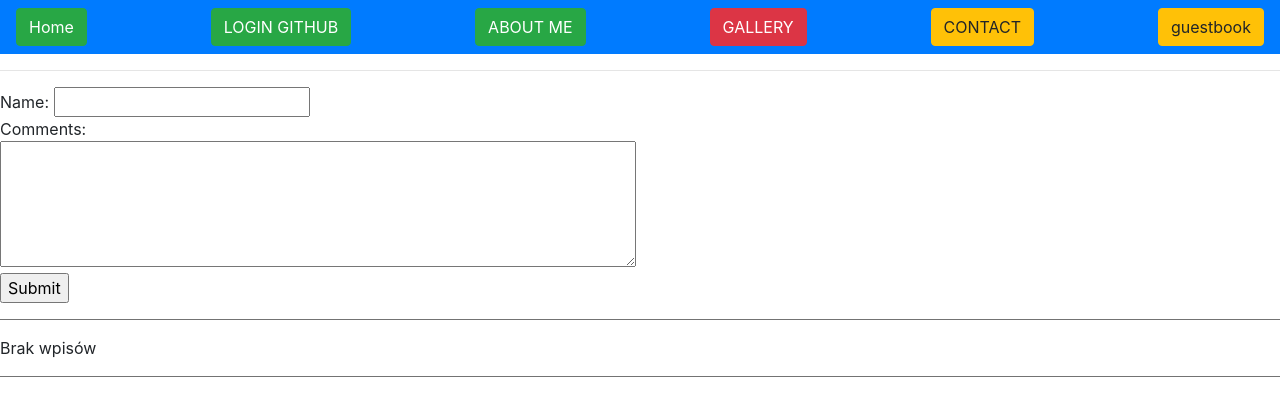
After one commit to DawidBlonski/az_app, a Flask app: page /guestbook in a window 1280 px wide. The commit adds this page. Shown: the top 416 px of the page. Run offline with Flask 2, Linux system fonts and the light colour scheme; data that the repository does not hold is empty; parts of the project's set-up code (start-up, migrations or seed data) failed here and were passed over; some libraries are stand-ins or nearby versions.

Commit message:
add login and guestbook

```diff
--- a/app.py
+++ b/app.py
@@ -1,23 +1,31 @@
 import os
 
 from dotenv import load_dotenv
-from flask import Flask, redirect, render_template, request
+from flask import Flask, render_template, request,redirect,url_for
+from flask_dance.contrib.github import make_github_blueprint, github
+import secrets
 from flask_mail import Mail, Message
-
+from database import AzureDB
 load_dotenv()
 
 app = Flask(__name__)
-
+app.debug = True
+app.secret_key = secrets.token_hex(16)
+os.environ['OAUTHLIB_INSECURE_TRANSPORT'] = '1'
 app.config["SEND_FILE_MAX_AGE_DEFAULT"] = 0
 app.config["TEMPLATES_AUTO_RELOAD"] = True
 app.config["SEND_FILE_MAX_AGE_DEFAULT"] = 0
-
+github_blueprint = make_github_blueprint(
+    client_id=f"{os.getenv('CLIENT_ID')}",
+    client_secret=f"{os.getenv('CLIENT_SECRET')}",
+)
 app.config["MAIL_SERVER"] = os.getenv("MAIL_SERVER")
 app.config["MAIL_PORT"] = int(os.getenv("MAIL_PORT"))
 app.config["MAIL_USERNAME"] = os.getenv("MAIL_USERNAME")
 app.config["MAIL_PASSWORD"] = os.getenv("MAIL_PASSWORD")
 app.config["MAIL_USE_TLS"] = bool(int(os.getenv("MAIL_USE_TLS")))
 app.config["MAIL_USE_SSL"] = bool(int(os.getenv("MAIL_USE_SSL")))
+app.register_blueprint(github_blueprint, url_prefix='/login')
 
 mail = Mail(app)
 
@@ -53,3 +61,29 @@ def contact():
             render_template("contact.html", status=f"Please fill out the form")
 
     return render_template("contact.html")
+
+
+@app.route('/guestbook',methods=['GET','POST'])
+def guestbook():
+    with AzureDB() as db:
+        if request.method == 'POST':
+            name = request.form.get('Name')
+            comment = request.form.get('Comment')
+            db.azureAddData(name,comment)
+        data = db.azureGetData()
+        return render_template("guestbook.html",data=data)
+
+@app.route('/login')
+def github_login():
+    if not github.authorized:
+        return redirect(url_for('github.login'))
+    else:
+        account_info = github.get('/user')
+    if account_info.ok:
+        account_info_json = account_info.json()
+        return '<h1>Your Github name is {}'.format(account_info_json['login'])
+
+    return '<h1>Request failed!</h1>'
+if __name__ == '__main__':
+    app.debug = True
+    app.run()
--- /dev/null
+++ b/database.py
@@ -0,0 +1,31 @@
+import pypyodbc
+from datetime import date
+import os
+class AzureDB:
+    dsn = f'Driver={{ODBC Driver 17 for SQL Server}};Server=tcp:{os.getenv("DB_SERVER")},{os.getenv("PORT")};Database={os.getenv("DATABASE")};Uid={os.getenv("user")};Pwd={os.getenv("PASS")};Encrypt=yes;TrustServerCertificate=no;Connection Timeout=30;'
+    def __init__(self):
+        self.conn = pypyodbc.connect(self.dsn)
+        self.cursor = self.conn.cursor()
+    def finalize(self):
+        if self.conn:
+            self.conn.close()
+
+    def __exit__(self, exc_type, exc_val, exc_tb):
+        self.finalize()
+    def __enter__(self):
+        return self
+    def azureGetData(self):
+        try:
+            self.cursor.execute("SELECT name,comment,date from guestbook")
+            data = self.cursor.fetchall()
+            return data
+        except pypyodbc.DatabaseError as exception:
+            print('Failed to execute query')
+            print(exception)
+            exit (1)
+    def azureAddData(self,name_,comment):
+        self.cursor.execute(f"INSERT into guestbook (name, comment,date ) values ('{name_}', '{comment}','{date.today().strftime('%Y%m%d')}')")
+        self.conn.commit()
+    def azureDeleteData(self):
+        self.cursor.execute("DELETE FROM data WHERE name = 'Adam'")
+        self.conn.commit()
--- a/templates/base.html
+++ b/templates/base.html
@@ -13,9 +13,13 @@
 <body>
 <nav class="navbar navbar-dark bg-primary">
     <a href="{{url_for('index')}}" class="btn btn-success" >Home</a>
+    <a href="{{url_for('github_login')}}" class="btn btn-success" >LOGIN GITHUB</a>
+
     <a href="{{url_for('about')}}" class="btn btn-success" >ABOUT ME</a>
     <a href="{{url_for('gallery')}}" class="btn btn-danger" >GALLERY</a>
     <a href="{{url_for('contact')}}" class="btn btn-warning" >CONTACT</a>
+    <a href="{{url_for('guestbook')}}" class="btn btn-warning" >guestbook</a>
+
 </nav>
 <div id="content">{% block content %}{% endblock %}</div>
 
--- /dev/null
+++ b/templates/guestbook.html
@@ -0,0 +1,21 @@
+{% extends "base.html" %}
+
+{% block content %}
+    <hr>
+    <form method=post action={{ url_for('guestbook') }}>
+        <input type=hidden name=fields value="Name,Email,Comments">
+        Name: <input type=text name=Name><br>
+        Comments: <br><textarea name=Comments rows=5 cols=60>
+</textarea><br>
+        <input type=submit value="Submit">
+    </form>
+    <hr noshade>
+    {% for result in data %}
+        <p>{{result.name }} napisał {{result.comment }}  dnia {{ result.date}}</p>
+    {% else %}
+        <p>Brak wpisów </p>
+    {% endfor %}
+    <hr noshade>
+{% endblock %}
+
+</html>
```
Also changed, not shown: requirements.txt (+10 -0 lines), templates/layout.html (added, +13 -0 lines), templates/result.html (added, +8 -0 lines).
